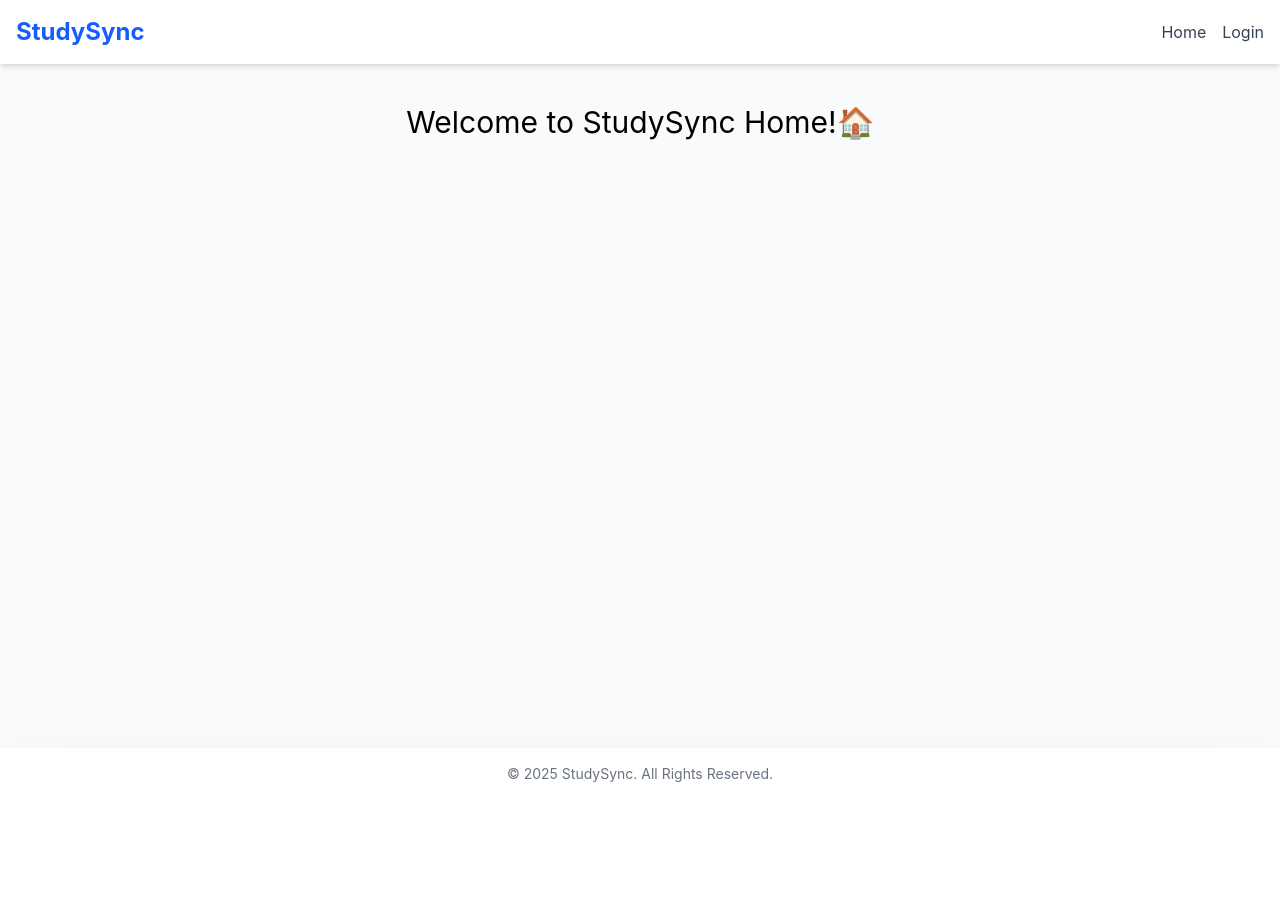
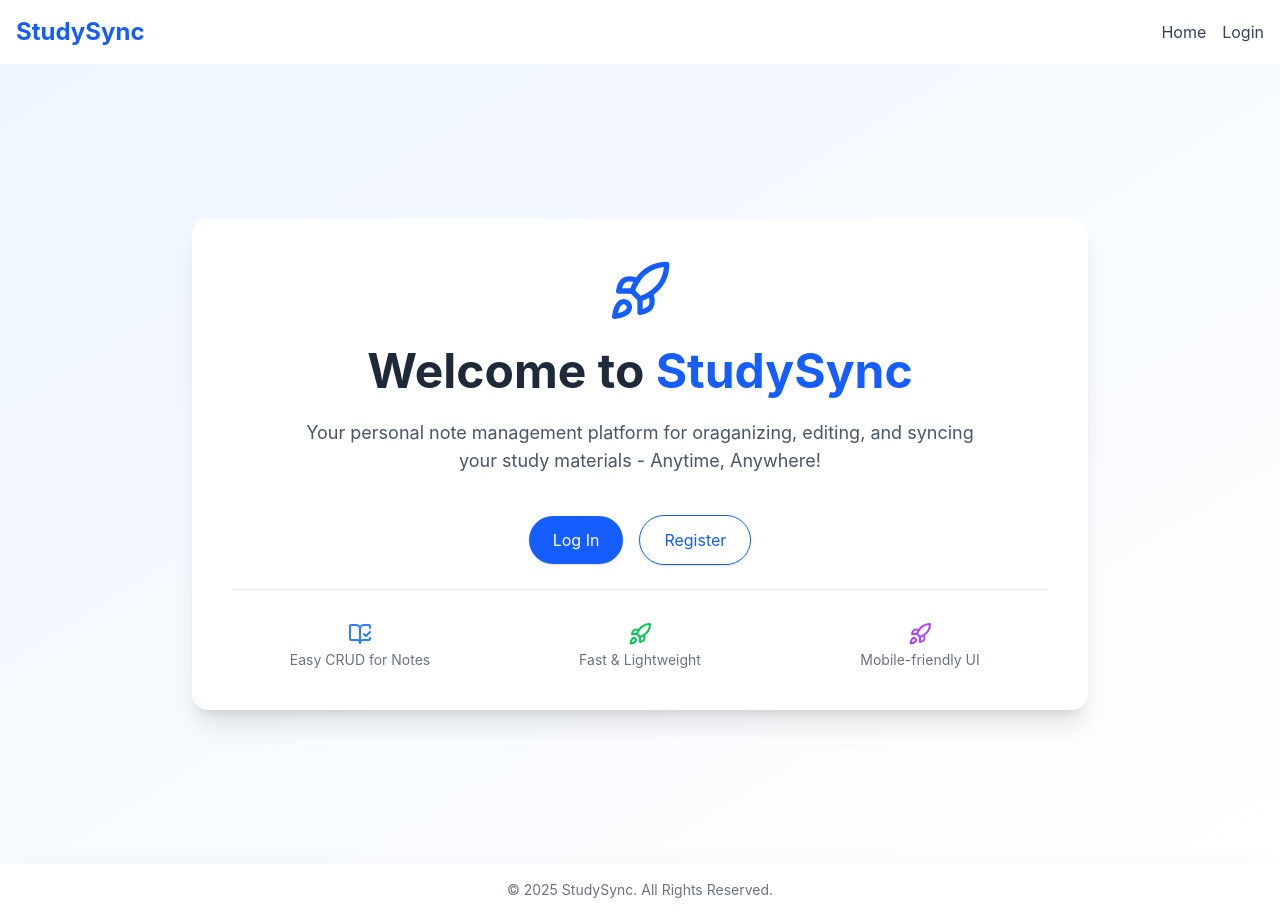
Before and after one commit to sangatrokaya/StudySync, a React (Vite) app in the folder studysync-client/: page / in a window 1280 px wide. Before the commit the page ends 800 px from the top, so only its background shows below. Built offline with nearby package versions, Linux system fonts and the light colour scheme.

Commit message:
design of homepage as landingpage

```diff
--- a/studysync-client/src/pages/HomePage.jsx
+++ b/studysync-client/src/pages/HomePage.jsx
@@ -1,10 +1,59 @@
-import React from "react";
+import { Link } from "react-router-dom";
+import { BookOpenCheck, Rocket } from "lucide-react";
 
 const HomePage = () => {
   return (
-    <div className="p-10 text-center text-3xl">
-      Welcome to StudySync Home!🏠
-    </div>
+    <main className="min-h-screen bg-gradient-to-br from-blue-50 to-white flex items-center justify-center px-4">
+      <div className="max-w-4xl w-full bg-white shadow-xl rounded-2xl p-10 text-center space-y-6">
+        {/* Logo or Icon */}
+        <div className="flex justify-center">
+          <Rocket className="w-16 h-16 text-blue-600" />
+        </div>
+
+        {/* Heading */}
+        <h1 className="text-4xl sm:text-5xl font-bold text-gray-800">
+          Welcome to <span className="text-blue-600">StudySync</span>
+        </h1>
+
+        {/* Sub-heading */}
+        <p className="text-lg text-gray-600 max-w-2xl mx-auto">
+          Your personal note management platform for oraganizing, editing, and
+          syncing your study materials - Anytime, Anywhere!
+        </p>
+
+        {/* CTA Buttons */}
+        <div className="flex flex-col sm:flex-row justify-center items-center gap-4 pt-4">
+          <Link
+            to="/login"
+            className="bg-blue-600 text-white px-6 py-3 rounded-full shadow hover:bg-blue-700 transition"
+          >
+            Log In
+          </Link>
+          <Link
+            to="/register"
+            className="border border-blue-600 text-blue-600 px-6 py-3 rounded-full shadow hover:bg-blue-50 transition"
+          >
+            Register
+          </Link>
+        </div>
+
+        {/* Optional feature icons */}
+        <div className="pt-8 border-t border-gray-200 grid grid-cols-1 sm:grid-cols-3 gap-6 text-gray-500 text-sm">
+          <div className="flex flex-col items-center">
+            <BookOpenCheck className="w-6 h-6 mb-1 text-blue-500" />
+            Easy CRUD for Notes
+          </div>
+          <div className="flex flex-col items-center">
+            <Rocket className="w-6 h-6 mb-1 text-green-500" />
+            Fast & Lightweight
+          </div>
+          <div className="flex flex-col items-center">
+            <Rocket className="w-6 h-6 mb-1 text-purple-500" />
+            Mobile-friendly UI
+          </div>
+        </div>
+      </div>
+    </main>
   );
 };
 
```
